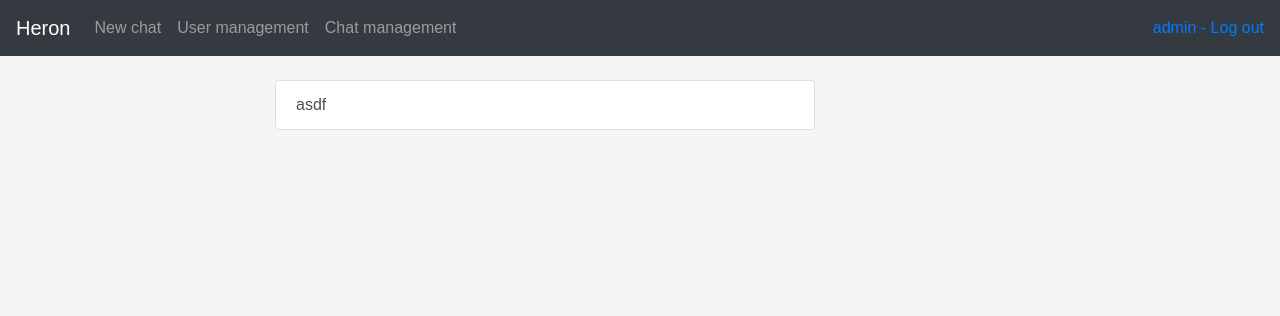
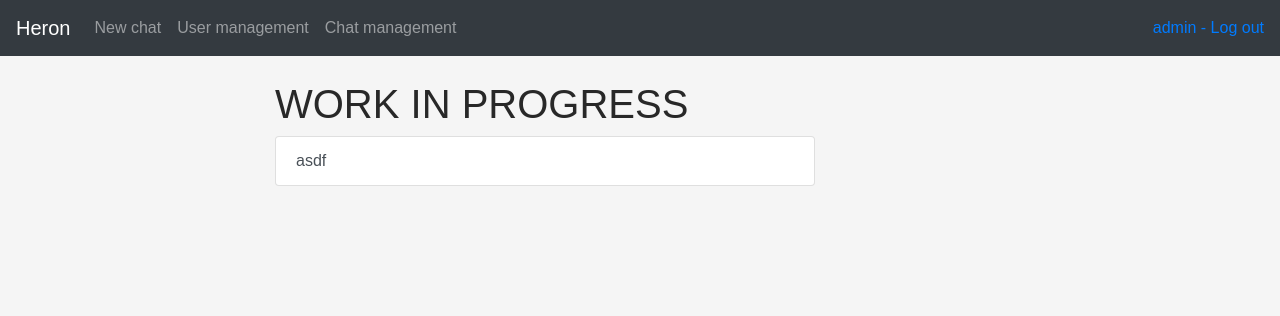
Before and after one commit to kjarkko/Heron, a Flask app: page /chats/all in a window 1280 px wide. Shown: the top 316 px of the page. Run offline with Flask 2, Linux system fonts and the light colour scheme; a user stored in the database is signed in; data comes from the database, SQL or seed files in the repository; some libraries are stand-ins or nearby versions.

Commit message:
chats/all

```diff
--- a/application/templates/chats/all.html
+++ b/application/templates/chats/all.html
@@ -1,7 +1,7 @@
 {% extends "layout.html" %}
 
 {% block body %}
-
+<h1>WORK IN PROGRESS</h1>
 <div class="list-group">
   {% for chat in chats %}
     <a href="{{ url_for('chats_view', chat_id=chat.id) }}" class="list-group-item list-group-item-action">{{ chat.name }}</a>
```
